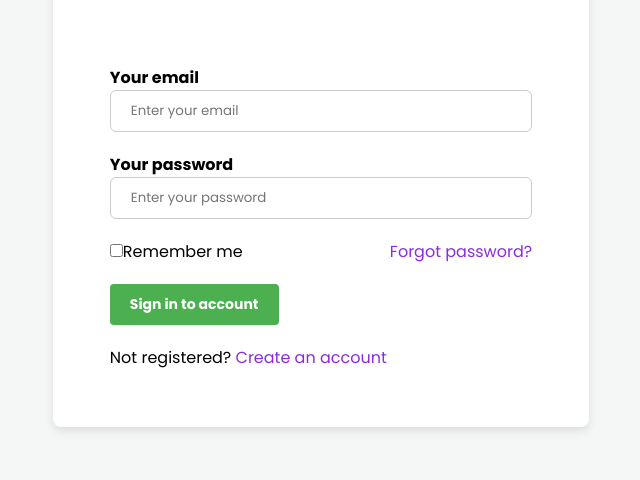
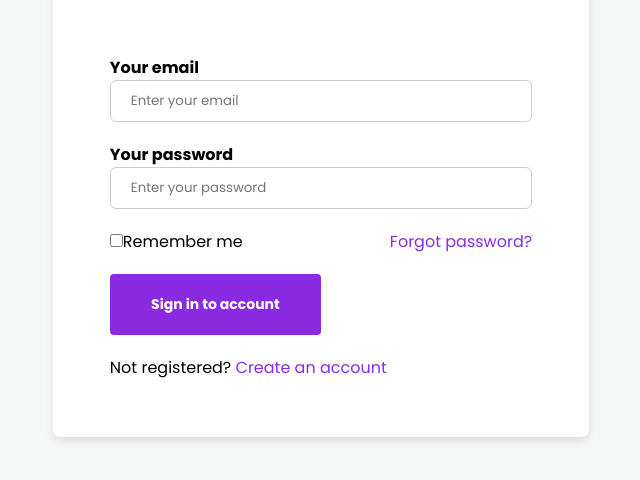
Before and after one commit to call-me-rodney/Academic-Issue-Tracking-System, a React (Vite) app in the folder client/: page / in a window 1280 px wide. Shown: the part 230-710 px from the top of the page, without its empty margins (339-979 px from the left). Built offline with nearby package versions, Linux system fonts and the light colour scheme; no server answers.

Commit message:
issue button

```diff
--- a/client/src/IssueSubmit.jsx
+++ b/client/src/IssueSubmit.jsx
@@ -2,15 +2,17 @@
 const IssueSubmit = () => {
   return (
     <div className="container">
-      <h1>Issue Form</h1>
+
       <h2>Submit Your Issue</h2>
       <form>
+        <div className="field">
           <label>Student ID</label>
           <input type="text" name="studentId" placeholder="Insert your student Number" />
-
+          </div>
+          <div className="field">
           <label>Registration Number</label>
           <input type="text" name="registrationNumber" placeholder="Insert your Reg Number" />
-
+          </div>
           <label>Name</label>
           <input type="text" name="name" placeholder="Insert your full names" />
 
--- a/client/src/IssueSubmit1.css
+++ b/client/src/IssueSubmit1.css
@@ -20,6 +20,7 @@
     box-shadow: 0 4px 10px rgba(0, 0, 0, 0.1);
     width: 100%;
     max-width: 800px;
+    height: 100%;
     border-radius: 8px;}
 
 h1, h2 {
@@ -66,7 +67,7 @@
 /* Button Styles */
 button[type="reset"],
 button[type="submit"] {
-    padding: 10px 20px;
+    padding:20px;
     font-size: 14px;
     font-weight: bold;
     border: none;
@@ -74,26 +75,12 @@
     cursor: pointer;
 }
 
-button[type="reset"] {
-    background-color: #f44336;
+button[type="reset"] {background-color: blueviolet;
     color: white;
+    width: 50%;
 }
 
-button[type="submit"] {
-    background-color: #4CAF50;
+button[type="submit"] {background-color: blueviolet;
     color: white;
-}
-
-button[type="reset"]:hover,
-button[type="submit"]:hover {
-    opacity: 0.8;
-}
-
-/* Hover Effects */
-input[type="text"]:focus,
-select:focus,
-textarea:focus,
-input[type="date"]:focus {
-    border-color: #4CAF50;
-    outline: none;
-}
+    width: 50%;}
+.btn-container{gap: 10px;}
```
